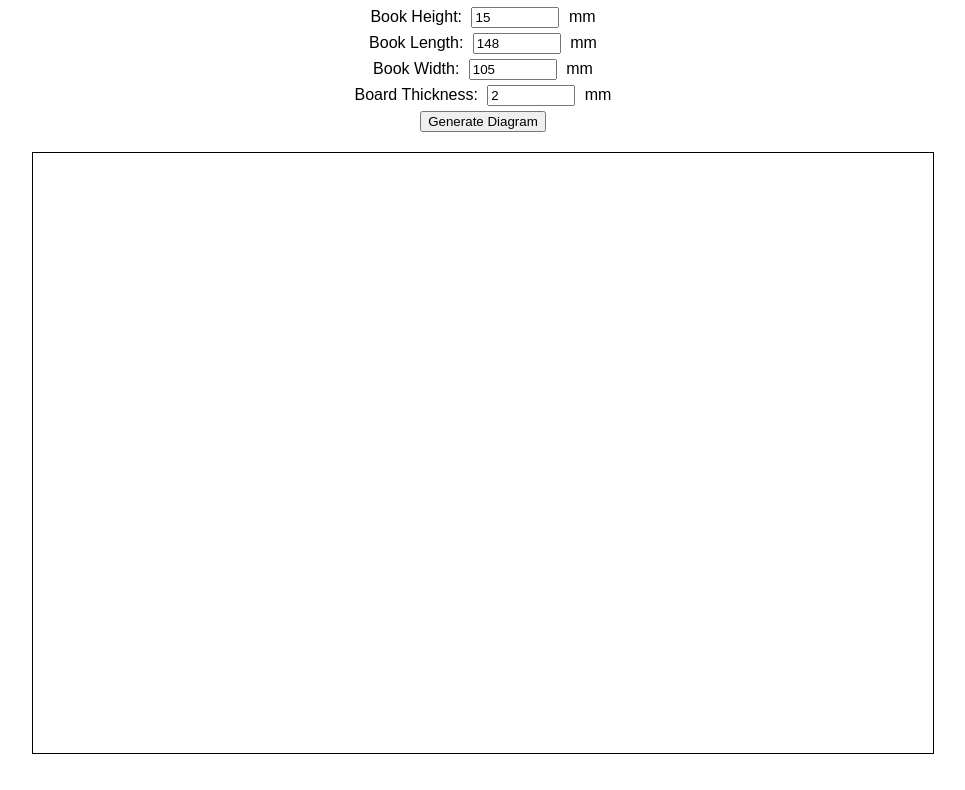
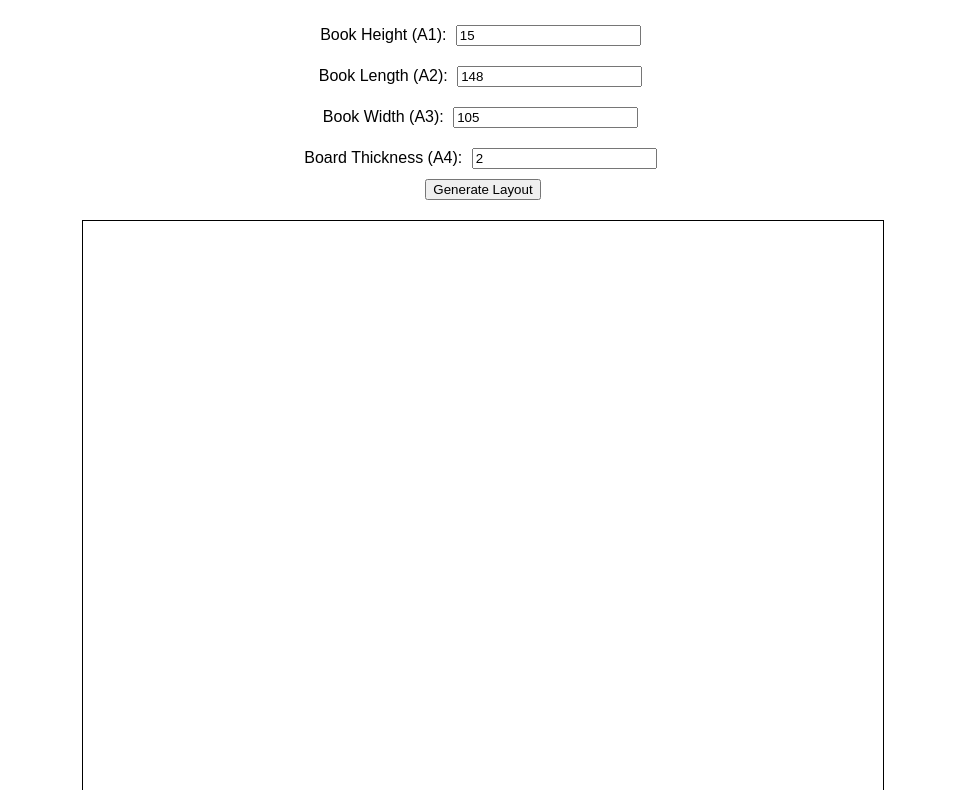
Before and after one commit to domgalloguitars/ClamshellBookBoxMeasuringTool, a plain HTML site: page index.html in a window 1280 px wide. Shown: the part 73-863 px from the top of the page, without its empty margins (157-1122 px from the left). Before the commit the page ends 839 px from the top, so only its background shows below. Drawn offline with Linux system fonts and the light colour scheme.

Commit message:
Update index.html

```diff
--- a/index.html
+++ b/index.html
@@ -3,51 +3,38 @@
 <head>
     <meta charset="UTF-8">
     <meta name="viewport" content="width=device-width, initial-scale=1.0">
-    <title>Clamshell Box Calculator</title>
+    <title>Book Box Layout</title>
     <style>
-        body { font-family: Arial, sans-serif; text-align: center; }
-        .container { width: 80%; margin: auto; }
-        .input-group { margin: 5px; }
-        input { width: 80px; }
-        label { margin-right: 5px; }
-        .unit { margin-left: 5px; }
+        body { font-family: Arial, sans-serif; }
+        .container { display: flex; flex-direction: column; align-items: center; margin-top: 20px; }
+        label, input { margin: 5px; }
         canvas { border: 1px solid black; margin-top: 20px; }
     </style>
 </head>
 <body>
-
-    <h1>Clamshell Box Calculator</h1>
     <div class="container">
-        <div class="input-group">
-            <label>Book Height:</label> <input type="number" id="bah" value="15"> <span class="unit">mm</span>
-        </div>
-        <div class="input-group">
-            <label>Book Length:</label> <input type="number" id="bal" value="148"> <span class="unit">mm</span>
-        </div>
-        <div class="input-group">
-            <label>Book Width:</label> <input type="number" id="baw" value="105"> <span class="unit">mm</span>
-        </div>
-        <div class="input-group">
-            <label>Board Thickness:</label> <input type="number" id="board" value="2"> <span class="unit">mm</span>
-        </div>
-        <button onclick="calculate()">Generate Diagram</button>
-        <canvas id="diagram" width="900" height="600"></canvas>
+        <h2>Book Box Layout Calculator</h2>
+        <label>Book Height (A1): <input type="number" id="bah" value="15"></label>
+        <label>Book Length (A2): <input type="number" id="bal" value="148"></label>
+        <label>Book Width (A3): <input type="number" id="baw" value="105"></label>
+        <label>Board Thickness (A4): <input type="number" id="board" value="2"></label>
+        <button onclick="calculate()">Generate Layout</button>
+        <canvas id="diagram" width="800" height="800"></canvas>
     </div>
 
     <script>
         function calculate() {
-            const A1 = parseFloat(document.getElementById('bah').value);
-            const A2 = parseFloat(document.getElementById('bal').value);
-            const A3 = parseFloat(document.getElementById('baw').value);
-            const A4 = parseFloat(document.getElementById('board').value);
+            const A1 = parseFloat(document.getElementById('bah').value); // Book Height
+            const A2 = parseFloat(document.getElementById('bal').value); // Book Length
+            const A3 = parseFloat(document.getElementById('baw').value); // Book Width
+            const A4 = parseFloat(document.getElementById('board').value); // Board Thickness
 
             const ctx = document.getElementById('diagram').getContext('2d');
-            ctx.clearRect(0, 0, 900, 600);
+            ctx.clearRect(0, 0, 800, 800); // Clear canvas
             ctx.font = "14px Arial";
             ctx.fillStyle = "black";
 
-            // Auto-scale to fit within the canvas
-            const scale = Math.min(600 / (A2 + 150), 400 / (A1 + 150), 1);
+            const scale = Math.min(500 / (A2 + 100), 350 / (A1 + 100), 1);
 
             function drawRect(x, y, width, height, label) {
                 ctx.strokeRect(x, y, width * scale, height * scale);
@@ -56,23 +43,22 @@
 
             let xStart = 50, yStart = 50;
 
-            // Bottom Tray
-            drawRect(xStart, yStart, A2, A3, "BT1"); // Bottom Panel
-            drawRect(xStart + (A2 + 20) * scale, yStart, A1, A3, "BT3"); // Long Side
-            drawRect(xStart, yStart + (A3 + 20) * scale, A2, A1, "BT2"); // Short Side
+            // **Bottom Tray (BT)**
+            drawRect(xStart, yStart, A3, A1 + A4, "BT2"); // Short Side
+            drawRect(xStart, yStart + (A1 + A4 + 20) * scale, A3, A2, "BT1"); // Flat Base
+            drawRect(xStart + (A3 + 20) * scale, yStart + (A1 + A4 + 20) * scale, A2 + 2 * A4, A1 + A4, "BT3"); // Long Side
 
-            // Top Tray (next to Bottom Tray)
-            let xOffset = xStart + (A2 + A1 + 80) * scale;
-            drawRect(xOffset, yStart, A2 + 2 * A4, A3 + 2 * A4, "TT1"); // Bottom Panel
-            drawRect(xOffset + (A2 + 2 * A4 + 20) * scale, yStart, A1 + 2 * A4, A3 + 2 * A4, "TT3"); // Long Side
-            drawRect(xOffset, yStart + (A3 + 2 * A4 + 20) * scale, A2 + 2 * A4, A1 + 2 * A4, "TT2"); // Short Side
+            // **Top Tray (TT) - Below BT**
+            let yTTStart = yStart + (A1 + A4 + A2 + 60) * scale;
+            drawRect(xStart, yTTStart, A3 + 2 * A4, A1 + 2 * A4, "TT2"); // Short Side
+            drawRect(xStart, yTTStart + (A1 + 2 * A4 + 20) * scale, A3 + 2 * A4, A2 + 2 * A4, "TT1"); // Flat Base
+            drawRect(xStart + (A3 + 2 * A4 + 20) * scale, yTTStart + (A1 + 2 * A4 + 20) * scale, A2 + 4 * A4, A1 + 2 * A4, "TT3"); // Long Side
 
-            // Cover & Spine (below trays)
-            let coverX = xStart, coverY = yStart + (A3 + A1 + 120) * scale;
-            drawRect(coverX, coverY, A2 + 2 * A4 + 1, A3 + 2 * A4 + 1, "C"); // Cover
-            drawRect(coverX + (A2 + 2 * A4 + 50) * scale, coverY, A1 + 2 * A4, A2 + 2 * A4, "CS"); // Spine
+            // **Cover Section (Below TT)**
+            let yCoverStart = yTTStart + (A1 + 2 * A4 + A2 + 80) * scale;
+            drawRect(xStart, yCoverStart, A1 + 2 * A4, A2 + 2 * A4, "CS"); // Spine
+            drawRect(xStart, yCoverStart + (A1 + 2 * A4 + 20) * scale, A2 + 2 * A4, A3 + 2 * A4, "C"); // Cover (Fixed)
         }
     </script>
-
 </body>
 </html>
```
